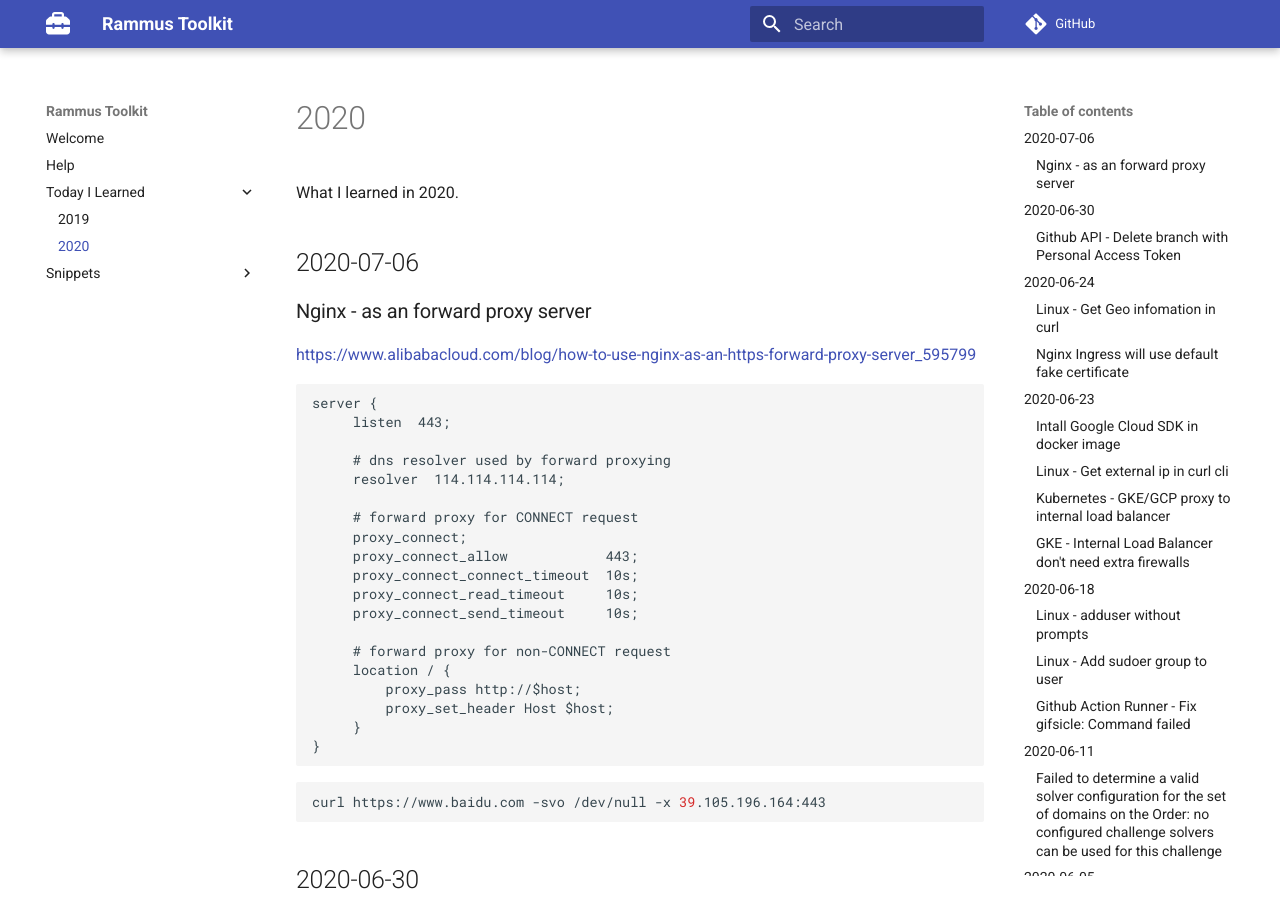
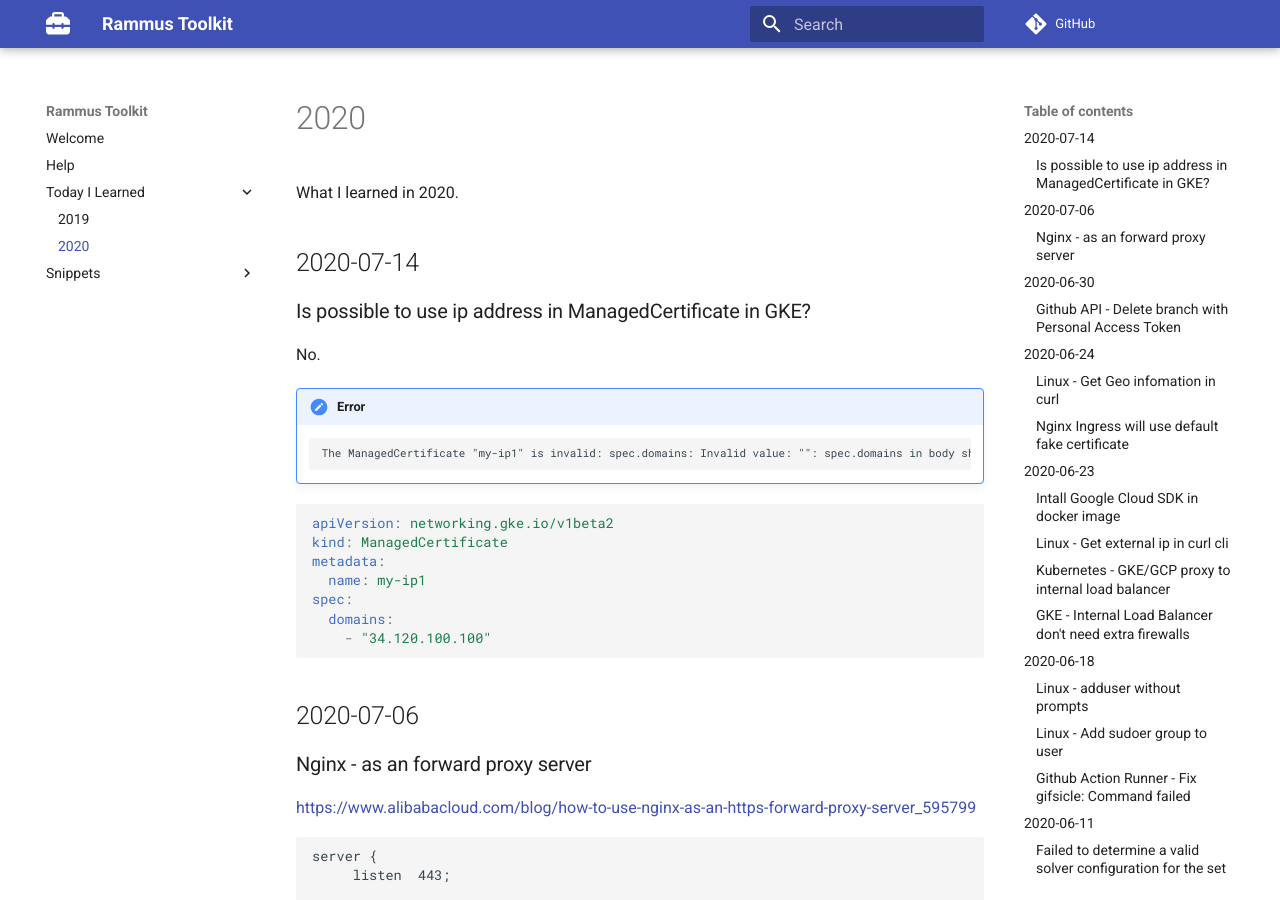
Before and after one commit to RammusXu/toolkit, an MkDocs documentation site: the page built from docs/Today-I-Learned/2020.md, in a window 1280 px wide and 900 px high. Built offline with MkDocs 1.6.1 and Material for MkDocs 9.7.7, drawn with Linux system fonts in a browser that asks for light colours; comment, search, counter and statistics services are not loaded.

Commit message:
2020-07-14

````diff
--- a/docs/Today-I-Learned/2020.md
+++ b/docs/Today-I-Learned/2020.md
@@ -1,5 +1,26 @@
 
 What I learned in 2020.
+
+## 2020-07-14
+### Is possible to use ip address in ManagedCertificate in GKE?
+
+No.
+
+!!! Error
+    ```
+    The ManagedCertificate "my-ip1" is invalid: spec.domains: Invalid value: "": spec.domains in body should match '^(([a-zA-Z0-9]+|[a-zA-Z0-9][-a-zA-Z0-9]*[a-zA-Z0-9])\.)+[a-zA-Z][-a-zA-Z0-9]*[a-zA-Z0-9]\.?$'
+    ```
+
+```yaml
+apiVersion: networking.gke.io/v1beta2
+kind: ManagedCertificate
+metadata:
+  name: my-ip1
+spec:
+  domains:
+    - "34.120.100.100"
+```
+
 
 ## 2020-07-06
 ### Nginx - as an forward proxy server
````
Also changed, not shown: docs/snippets/kubernetes.md (+5 -0 lines), 2 other files.
